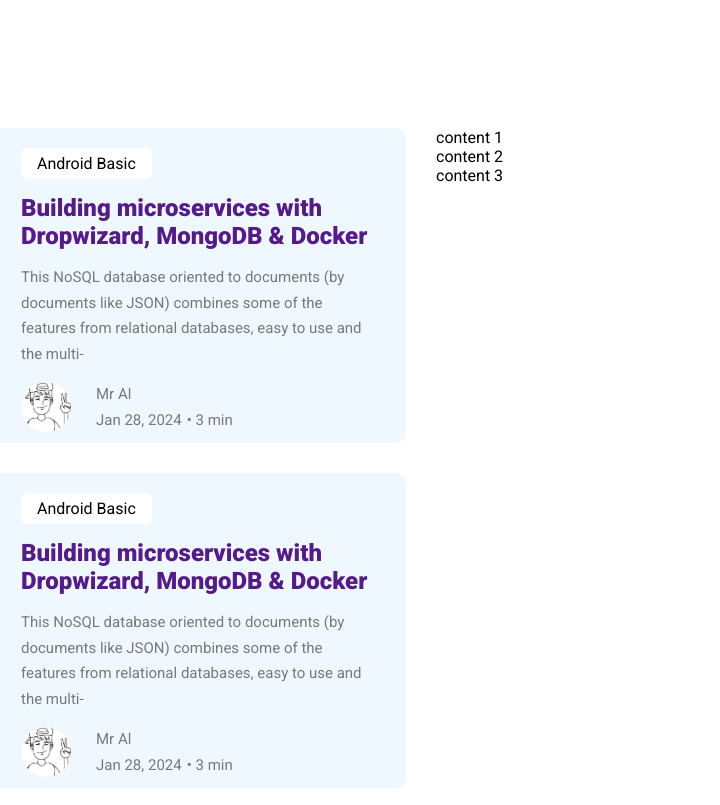
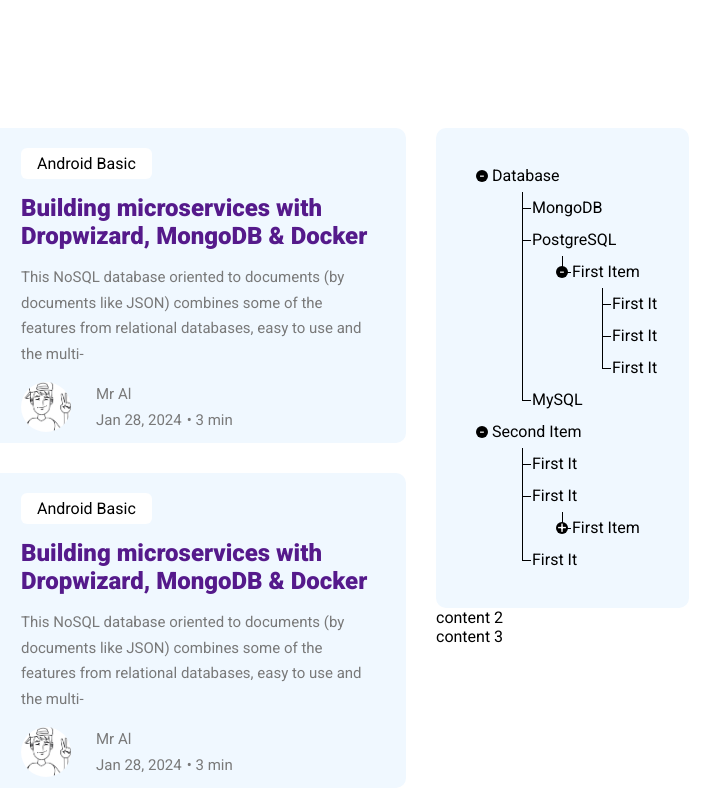
Before and after one commit to IamMuhammadHasib/mr-al-kawsar-blog-site, a plain HTML site: page index.html in a window 1280 px wide. Shown: the part 700-1505 px from the top of the page, 386-1106 px from the left. Drawn offline with Linux system fonts and the light colour scheme.

Commit message:
hierarchy box written

```diff
--- a/index.html
+++ b/index.html
@@ -1,11 +1,13 @@
 <!DOCTYPE html>
 <html lang="en">
+
 <head>
     <meta charset="UTF-8">
     <meta name="viewport" content="width=device-width, initial-scale=1.0">
     <link rel="stylesheet" href="style.css">
     <title>Document</title>
 </head>
+
 <body>
     <div class="page-grid-container">
         <div class="grid-item">
@@ -29,7 +31,9 @@
                 <button>About Me</button>
             </div>
             <div class="profile">
-                <img class="profile-image" src="assets/portrait-funny-guy-cartoon-young-people-profile-vector-15696442.jpg" alt="profile-picture">
+                <img class="profile-image"
+                    src="assets/portrait-funny-guy-cartoon-young-people-profile-vector-15696442.jpg"
+                    alt="profile-picture">
             </div>
         </div>
         <div class="posts-grid-container">
@@ -39,10 +43,12 @@
                     <div class="card-summary">
                         <button class="tag-button">Android Basic</button>
                         <a href="">Building microservices with Dropwizard, MongoDB & Docker</a>
-                        <p>This NoSQL database oriented to documents (by documents like JSON) combines some of the features from relational databases, easy to use and the multi-</p>
+                        <p>This NoSQL database oriented to documents (by documents like JSON) combines some of the
+                            features from relational databases, easy to use and the multi-</p>
 
                         <div class="blogger-info">
-                            <img src="assets/portrait-funny-guy-cartoon-young-people-profile-vector-15696442.jpg" alt="">
+                            <img src="assets/portrait-funny-guy-cartoon-young-people-profile-vector-15696442.jpg"
+                                alt="">
                             <div class="blog-details">
                                 <p>Mr Al</p>
                                 <div class="blog-timing">
@@ -58,10 +64,12 @@
                     <div class="card-summary">
                         <button class="tag-button">Android Basic</button>
                         <a href="">Building microservices with Dropwizard, MongoDB & Docker</a>
-                        <p>This NoSQL database oriented to documents (by documents like JSON) combines some of the features from relational databases, easy to use and the multi-</p>
+                        <p>This NoSQL database oriented to documents (by documents like JSON) combines some of the
+                            features from relational databases, easy to use and the multi-</p>
 
                         <div class="blogger-info">
-                            <img src="assets/portrait-funny-guy-cartoon-young-people-profile-vector-15696442.jpg" alt="">
+                            <img src="assets/portrait-funny-guy-cartoon-young-people-profile-vector-15696442.jpg"
+                                alt="">
                             <div class="blog-details">
                                 <p>Mr Al</p>
                                 <div class="blog-timing">
@@ -77,10 +85,12 @@
                     <div class="card-summary">
                         <button class="tag-button">Android Basic</button>
                         <a href="">Building microservices with Dropwizard, MongoDB & Docker</a>
-                        <p>This NoSQL database oriented to documents (by documents like JSON) combines some of the features from relational databases, easy to use and the multi-</p>
+                        <p>This NoSQL database oriented to documents (by documents like JSON) combines some of the
+                            features from relational databases, easy to use and the multi-</p>
 
                         <div class="blogger-info">
-                            <img src="assets/portrait-funny-guy-cartoon-young-people-profile-vector-15696442.jpg" alt="">
+                            <img src="assets/portrait-funny-guy-cartoon-young-people-profile-vector-15696442.jpg"
+                                alt="">
                             <div class="blog-details">
                                 <p>Mr Al</p>
                                 <div class="blog-timing">
@@ -93,7 +103,57 @@
                 </div>
             </div>
             <div class="contents-container">
-                <div class="side">content 1</div>
+                <div class="side-hier">
+                    <ul class="hier">
+                        <li>
+                            <details open>
+                                <summary>Database</summary>
+                                <ul>
+                                    <li>MongoDB</li>
+                                    <li>PostgreSQL
+                                        <ul>
+                                            <li>
+                                                <details open>
+                                                    <summary>First Item</summary>
+                                                    <ul>
+                                                        <li>First It</li>
+                                                        <li>First It</li>
+                                                        <li>First It</li>
+                                                    </ul>
+                                                </details>
+                                            </li>
+                                        </ul>
+                                    </li>
+                                    <li>MySQL</li>
+                                </ul>
+                            </details>
+                        </li>
+
+                        <li>
+                            <details open>
+                                <summary>Second Item</summary>
+                                <ul>
+                                    <li>First It</li>
+                                    <li>First It
+                                        <ul>
+                                            <li>
+                                                <details>
+                                                    <summary>First Item</summary>
+                                                    <ul>
+                                                        <li>First It</li>
+                                                        <li>First It</li>
+                                                        <li>First It</li>
+                                                    </ul>
+                                                </details>
+                                            </li>
+                                        </ul>
+                                    </li>
+                                    <li>First It</li>
+                                </ul>
+                            </details>
+                        </li>
+                    </ul>
+                </div>
                 <div class="side">content 2</div>
                 <div class="side">content 3</div>
             </div>
@@ -101,4 +161,5 @@
         <div class="grid-item">4</div>
     </div>
 </body>
+
 </html>
--- a/style.css
+++ b/style.css
@@ -186,3 +186,78 @@ a:hover{
 .blog-timing p{
     margin-right: 5px;
 }
+
+.side-hier ul{
+    list-style: none;
+    line-height: 2em;
+}
+
+.hier{
+    cursor: pointer;
+}
+
+.hier details > summary{
+    list-style: none;
+}
+
+.hier li{
+    position: relative;
+}
+
+.hier li::before{
+    position: absolute;
+    left: -10px;
+    top: 0px;
+    border-left: 1px solid black;
+    border-bottom: 1px solid black;
+    content: "";
+    width: 8px;
+    height: 1em;
+}
+
+.hier li::after{
+    position: absolute;
+    left: -10px;
+    bottom: 0px;
+    border-left: 1px solid black;
+    content: "";
+    width: 8px;
+    height: 100%;
+}
+
+.hier li:last-child::after{
+    display: none;
+}
+
+ul.hier > li::after, ul.hier > li::before{
+    display: none;
+}
+
+.hier summary::before{
+    position: absolute;
+    content: "+";
+    color: white;
+    background: black;
+    display: block;
+    width: 12px;
+    height: 12px;
+    border-radius: 50em;
+    left: -1em;
+    top: .6em;
+    text-align: center;
+    line-height: .7em;
+    z-index: 999;
+}
+
+.hier details[open] > summary::before{
+    content:"-";
+}
+
+.side-hier{
+    /* border: 2px solid black; */
+    background-color: aliceblue;
+    border-radius: 10px;
+    padding: 1em;
+    padding-right: 2em;
+    font-size: 1em;
+}
```
